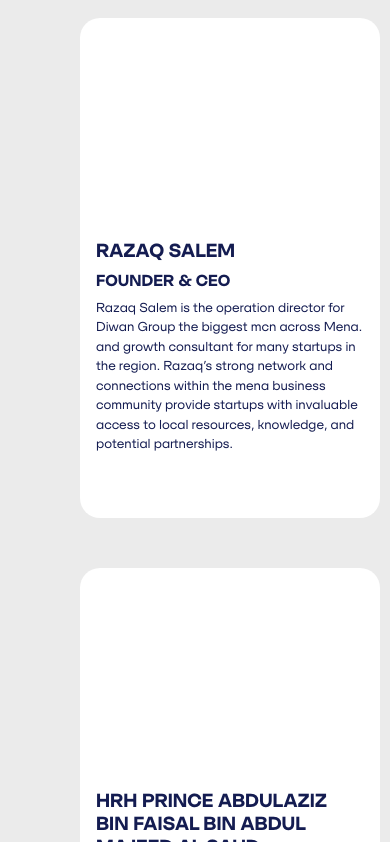
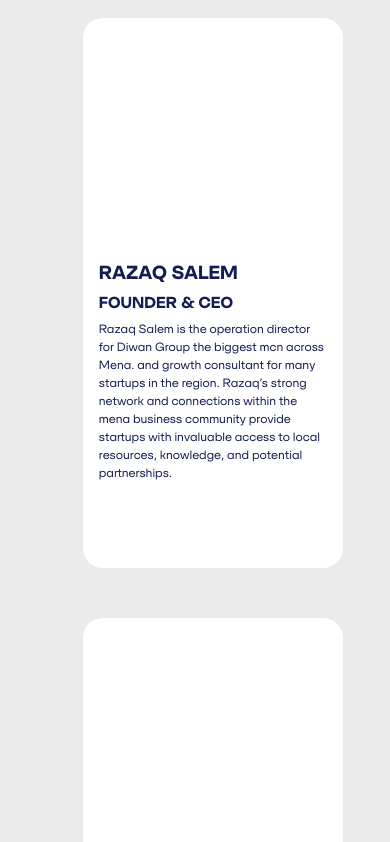
Before and after one commit to ihabawad18/BME, a React (Create React App) app: page /about-us in a window 390 px wide. Shown: the part 2403-3245 px from the top of the page. Built offline with nearby package versions, Linux system fonts and the light colour scheme.

Commit message:
fixing founders cards responsiveness

```diff
--- a/src/pages/About.css
+++ b/src/pages/About.css
@@ -220,7 +220,8 @@ h2{
     }
 }
 
-@media only screen and (max-width:580px) {
+@media only screen and (min-width:0px) and (max-width:580px) {
+
     .about-section h2{
         font-size: 25px;
     }
@@ -260,7 +261,18 @@ h2{
         font-size: 25px;
     }
 
+    .founders-cards{
+        justify-content: flex-start;
+    }
+
+    .founder-card{
+        width: 260px;
+        height: 550px;
+        margin-left: 4%;
+    }
+
+
     .founder-card p {
-        font-size: 13px;
+        font-size: 12px;
     }
 }
```
